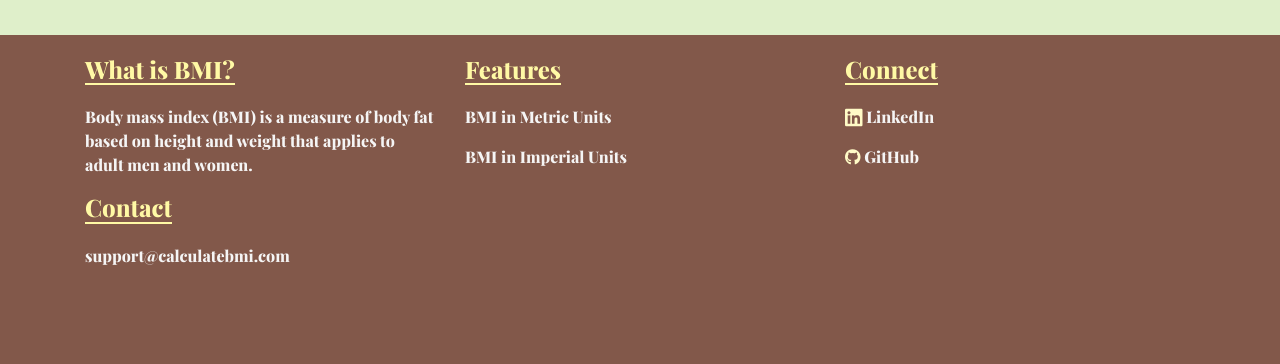
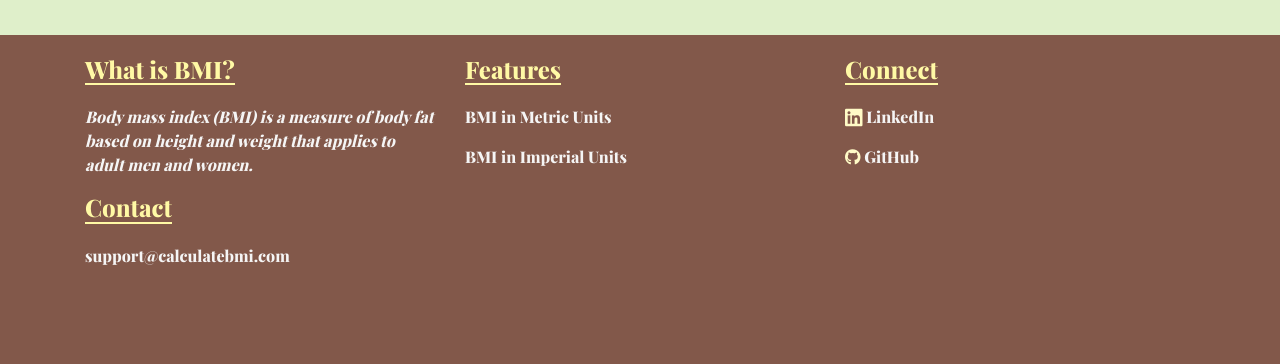
Before and after one commit to GauravRasal07/BMI_Calculator, a Node server app: page / in a window 1280 px wide. Shown: the part 1893-2257 px from the top of the page. Run offline with Node 20, Linux system fonts and the light colour scheme; some libraries are stand-ins or nearby versions; some web fonts are replaced.

Commit message:
color changes

```diff
--- a/public/stylesheets/app.css
+++ b/public/stylesheets/app.css
@@ -78,7 +78,7 @@ hr {
     font-weight: 900;
     text-align: center;
     font-size: 120px;
-    color: #007BFF;
+    color: #70b5ff;
 }
 
 .result p {
--- a/views/app.ejs
+++ b/views/app.ejs
@@ -152,7 +152,7 @@
         <div class="row">
             <div class="col-xs-12 col-md-4">
                 <h4>What is BMI?</h4>
-                <p>Body mass index (BMI) is a measure of body fat based on height and weight that applies to adult men and women.</p>
+                <p style="font-style: italic;">Body mass index (BMI) is a measure of body fat based on height and weight that applies to adult men and women.</p>
                 <h4>Contact</h4>
                 <p>support@calculatebmi.com</p>
             </div>
```
